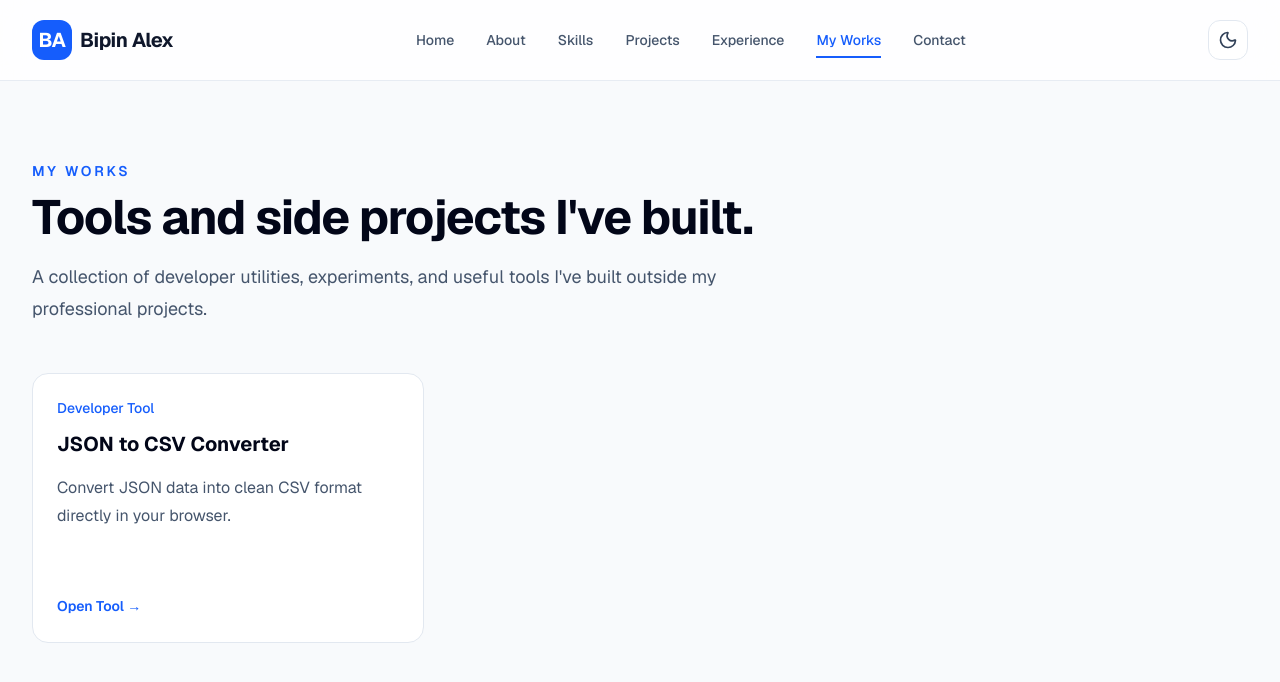
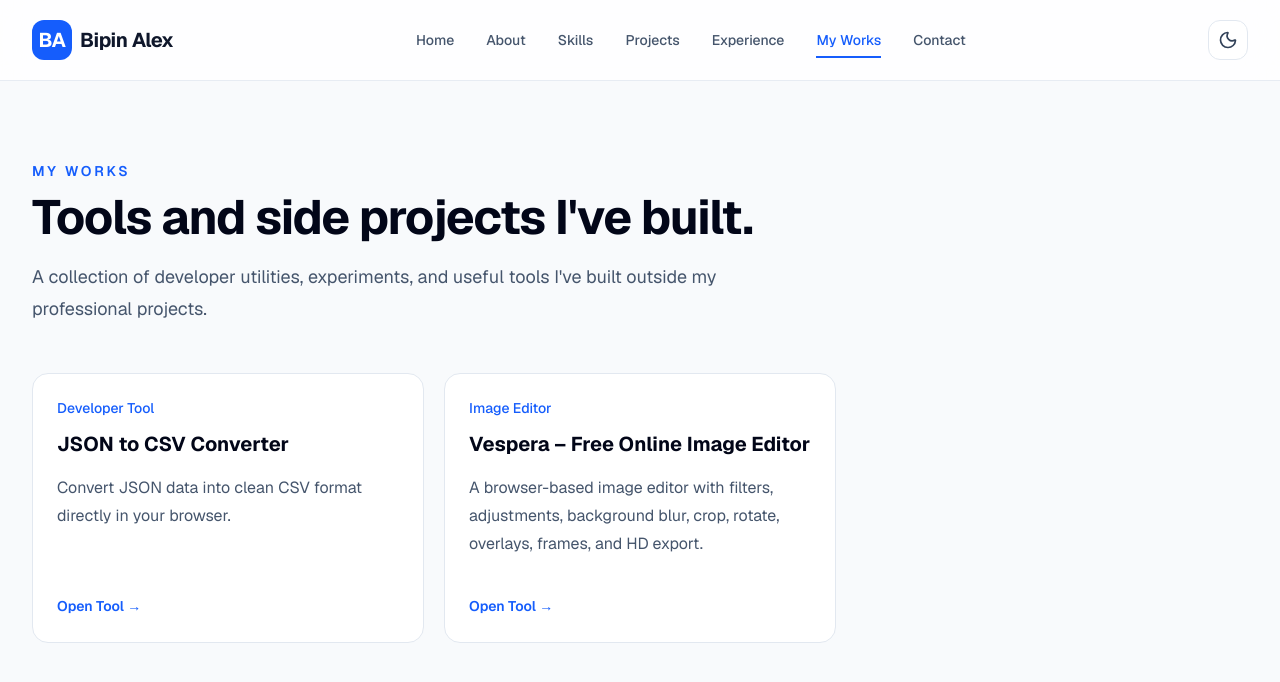
Before and after one commit to bipinalex2014/portfolio, a Next.js app: page /my-works in a window 1280 px wide. Shown: the top 682 px of the page. Built offline with nearby package versions, Linux system fonts and the light colour scheme.

Commit message:
add Vespera application to the my work section

```diff
--- a/app/my-works/page.tsx
+++ b/app/my-works/page.tsx
@@ -8,13 +8,13 @@ const works = [
     category: "Developer Tool",
     href: "https://data-converter-five.vercel.app/",
   },
-//   {
-//     title: "Image to Pencil Sketch",
-//     description:
-//       "Transform images into pencil-style sketches using image processing.",
-//     category: "Image Tool",
-//     href: "#",
-//   },
+  {
+    title: "Vespera – Free Online Image Editor",
+    description:
+      "A browser-based image editor with filters, adjustments, background blur, crop, rotate, overlays, frames, and HD export.",
+    category: "Image Editor",
+    href: "https://chromiva.vercel.app/",
+  },
 //   {
 //     title: "JSON Formatter",
 //     description:
```
